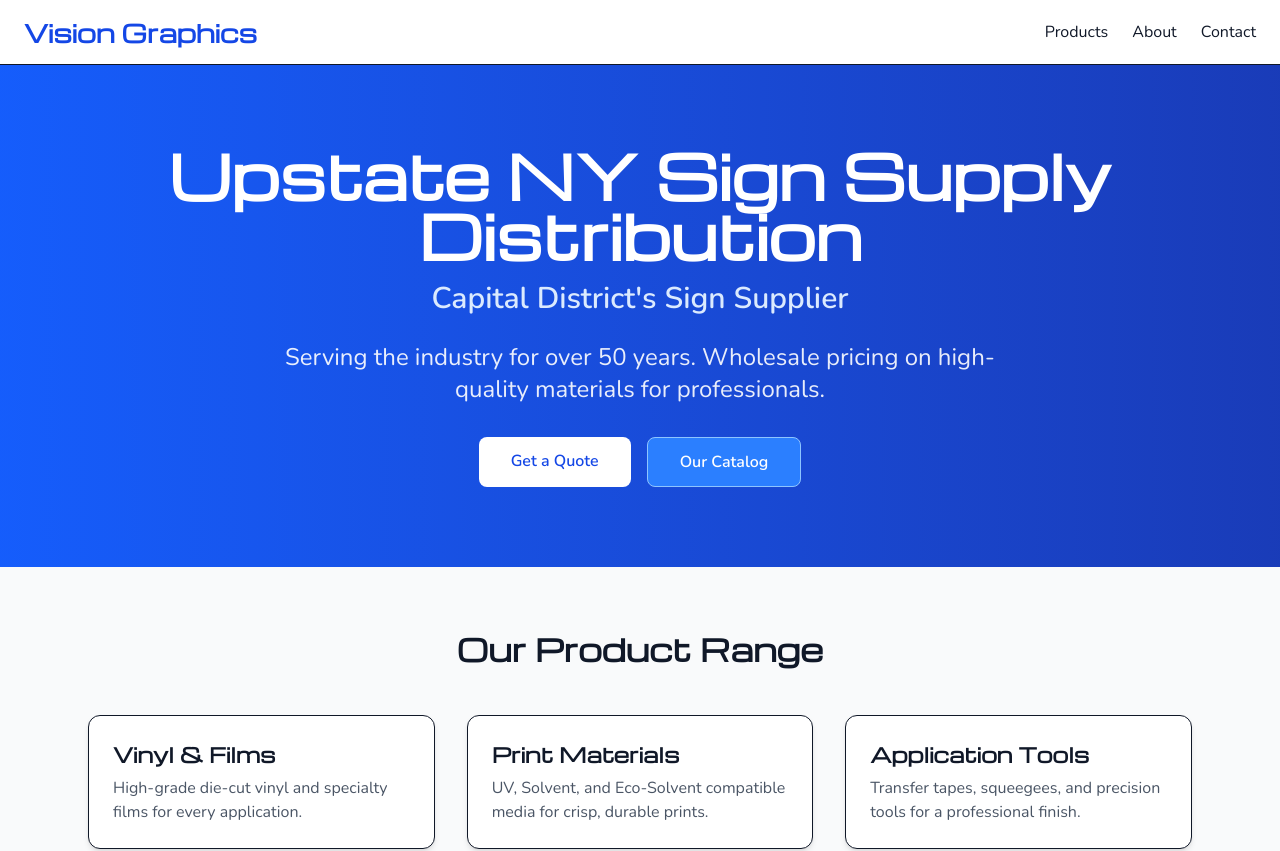
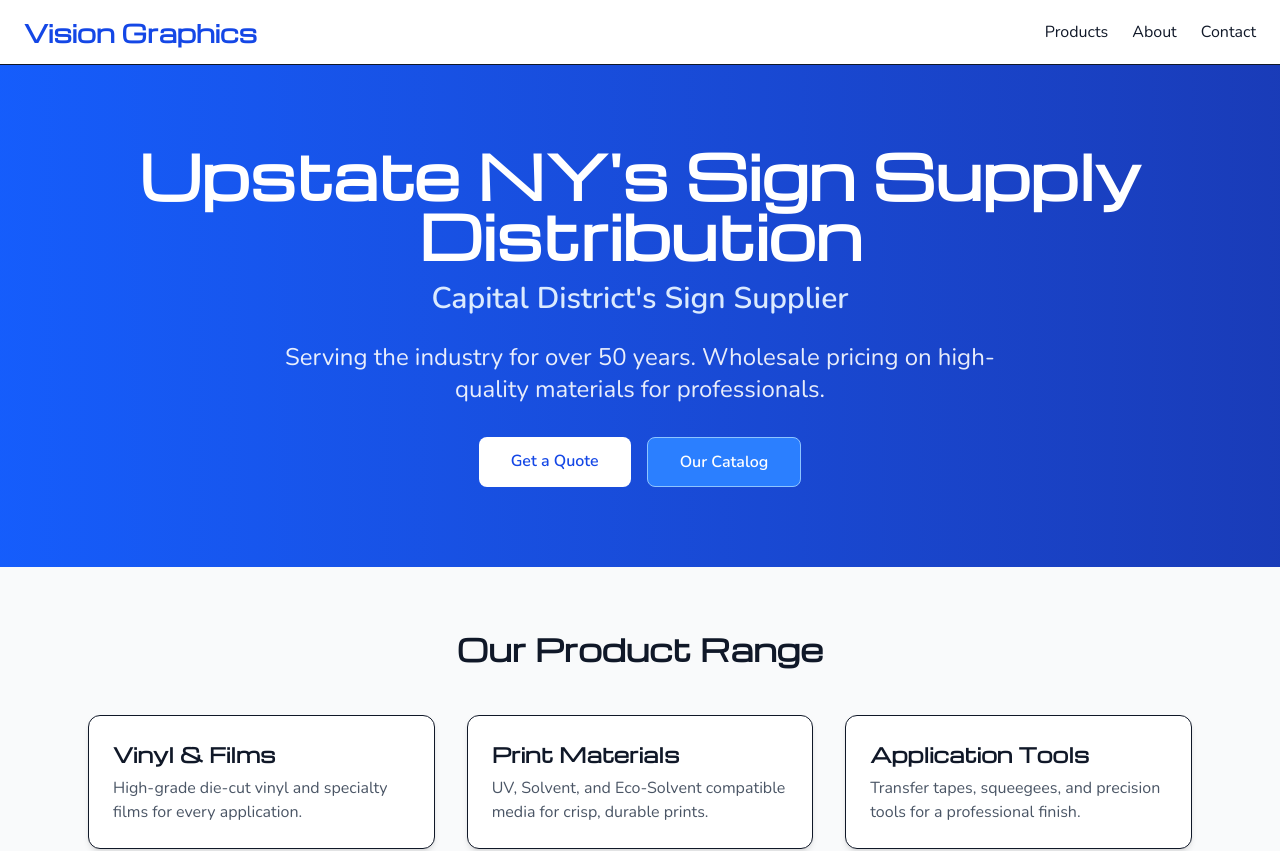
Before and after one commit to absoluteclaw310-arch/visiongraphics, a Next.js app: page / in a window 1280 px wide. Shown: the top 851 px of the page. Built offline with nearby package versions, Linux system fonts and the light colour scheme.

Commit message:
Update hero title to Upstate NY's

```diff
--- a/src/app/page.tsx
+++ b/src/app/page.tsx
@@ -15,7 +15,7 @@ export default function Home() {
 
       {/* Hero Section */}
       <header className="py-20 px-6 text-center bg-gradient-to-r from-blue-600 to-blue-800 text-white">
-        <h1 className="text-4xl md:text-6xl font-extrabold mb-4 font-primary">Upstate NY Sign Supply Distribution</h1>
+        <h1 className="text-4xl md:text-6xl font-extrabold mb-4 font-primary">Upstate NY's Sign Supply Distribution</h1>
         <h2 className="text-2xl md:text-3xl font-semibold mb-6 font-secondary text-blue-100">Capital District's Sign Supplier</h2>
         <p className="text-xl md:text-2xl mb-8 max-w-3xl mx-auto opacity-90">
           Serving the industry for over 50 years. Wholesale pricing on high-quality materials for professionals.
```
